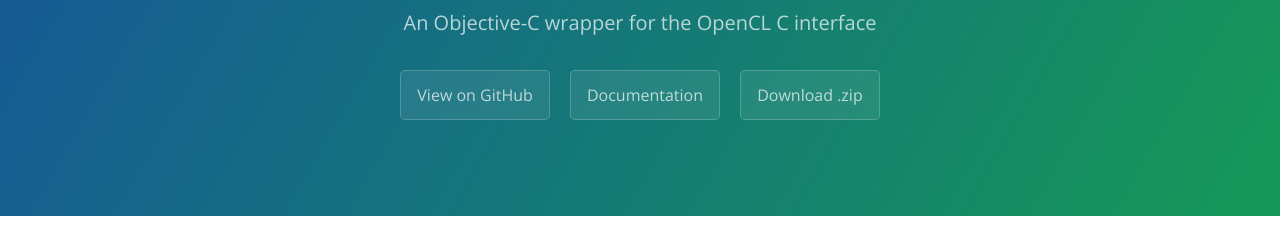
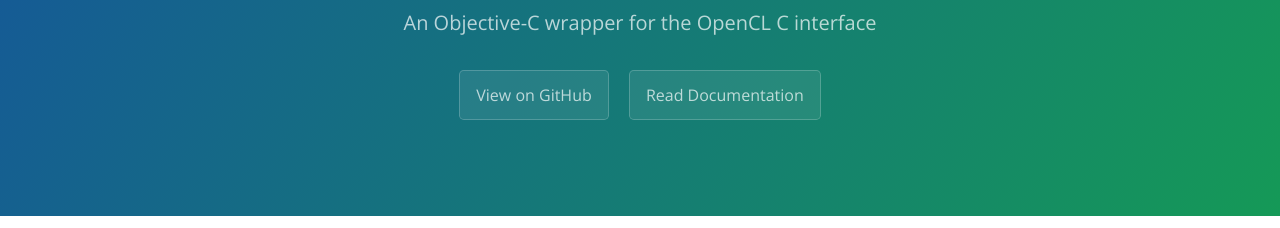
Before and after one commit to janten/OpenCLKit, a plain HTML site: page index.html in a window 1280 px wide. Shown: the part 167-395 px from the top of the page. Drawn offline with nearby package versions, Linux system fonts and the light colour scheme.

Commit message:
Remove zip ball

```diff
--- a/index.html
+++ b/index.html
@@ -14,8 +14,7 @@
       <h1 class="project-name">OpenCLKit</h1>
       <h2 class="project-tagline">An Objective-C wrapper for the OpenCL C interface</h2>
       <a href="https://github.com/janten/OpenCLKit" class="btn">View on GitHub</a>
-      <a href="https://github.com/janten/OpenCLKit/doc/1.0" class="btn">Documentation</a>
-      <a href="https://github.com/janten/OpenCLKit/zipball/master" class="btn">Download .zip</a>
+      <a href="https://github.com/janten/OpenCLKit/doc/1.0" class="btn">Read Documentation</a>
     </section>
 
     <section class="main-content">
```
